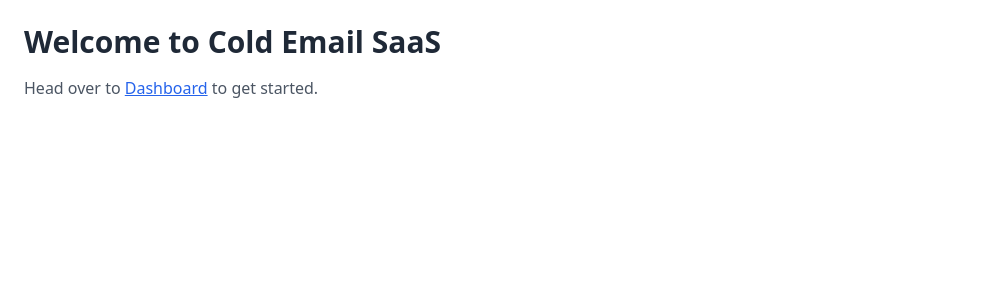
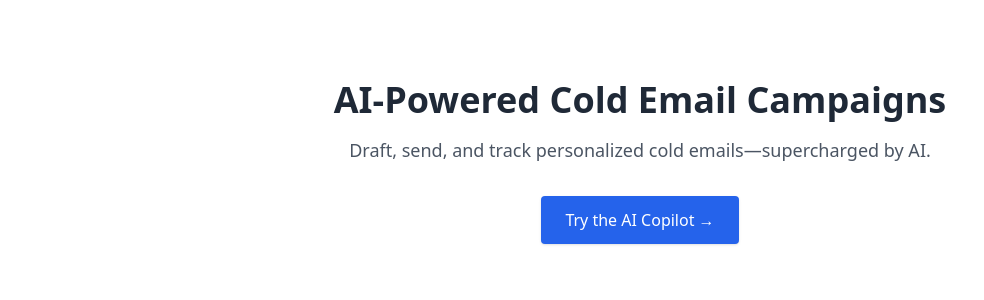
Before and after one commit to oluwafemidiakhoa/Coldemail, a Next.js app: page / in a window 1280 px wide. Shown: the top 300 px of the page, without its empty margins (0-984 px from the left). Built offline with nearby package versions, Linux system fonts and the light colour scheme.

Commit message:
Update page.tsx

```diff
--- a/app/page.tsx
+++ b/app/page.tsx
@@ -1,14 +1,19 @@
+// app/page.tsx
 export default function HomePage() {
   return (
-    <main className="p-6">
-      <h1 className="text-3xl font-bold">Welcome to Cold Email SaaS</h1>
-      <p className="mt-4 text-gray-600">
-        Head over to{' '}
-        <a href="/dashboard" className="text-blue-600 underline">
-          Dashboard
-        </a>{' '}
-        to get started.
+    <section className="text-center py-20">
+      <h2 className="text-4xl font-extrabold mb-4">
+        AI-Powered Cold Email Campaigns
+      </h2>
+      <p className="text-lg text-gray-600 mb-8">
+        Draft, send, and track personalized cold emails—supercharged by AI.
       </p>
-    </main>
+      <a
+        href="/dashboard"
+        className="inline-block px-6 py-3 bg-blue-600 text-white rounded shadow hover:bg-blue-700 transition"
+      >
+        Try the AI Copilot →
+      </a>
+    </section>
   );
 }
```
